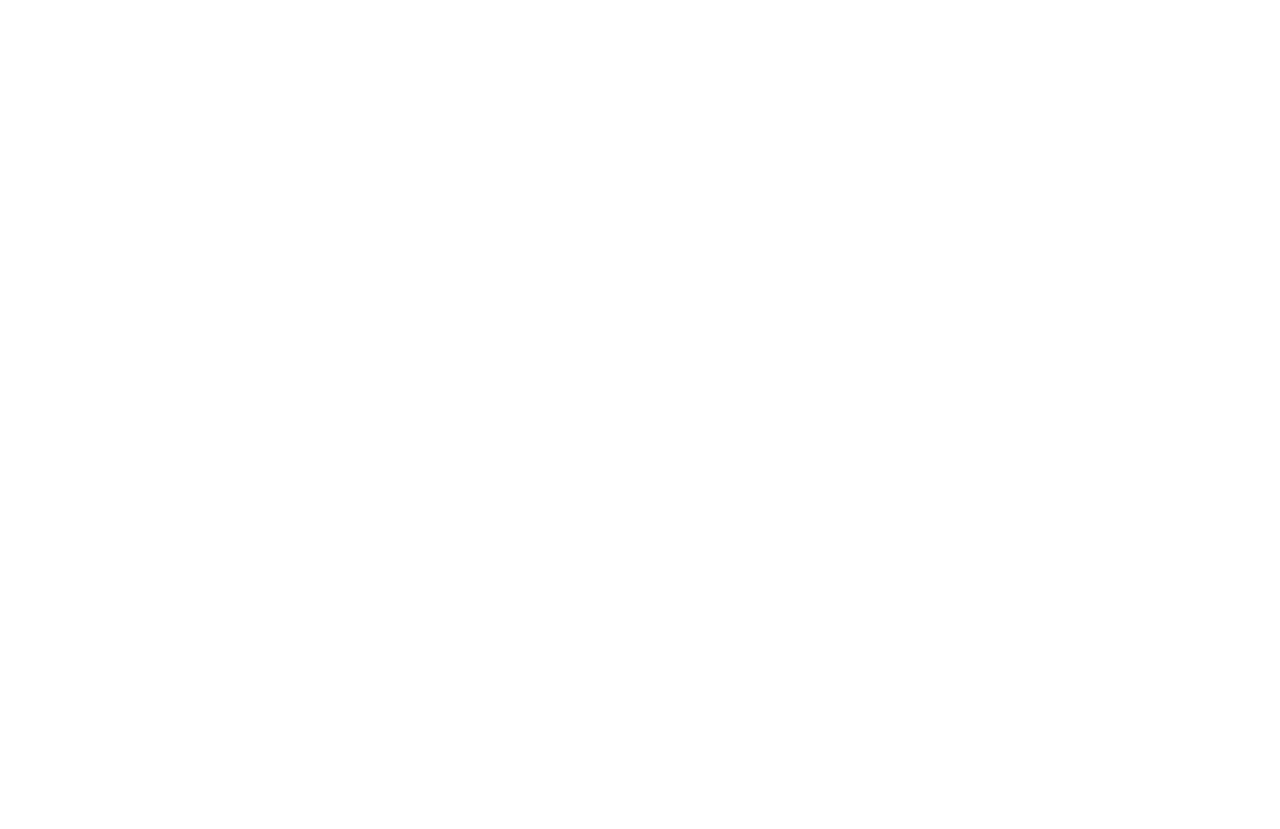
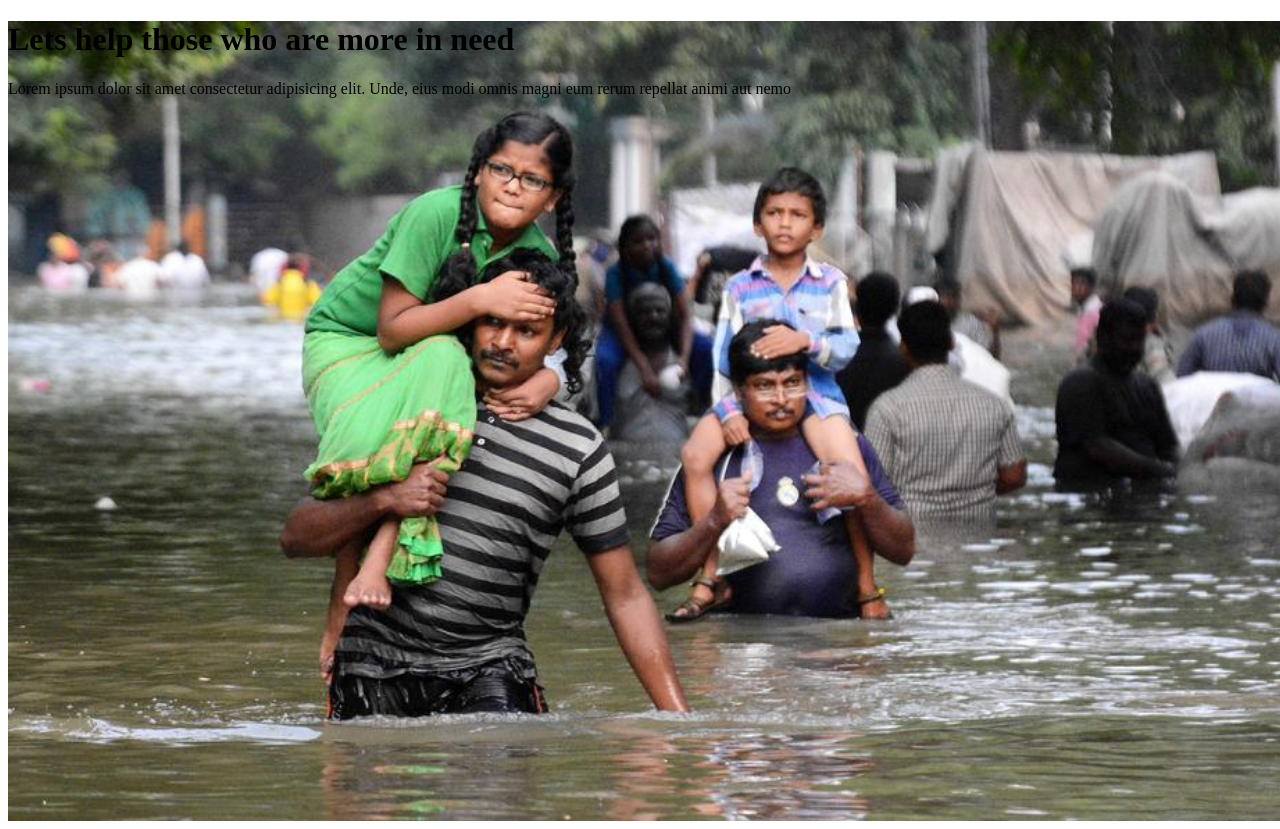
Before and after one commit to me2sumanislam/donate-today, a plain HTML site: page index.html in a window 1280 px wide. Before the commit the page ends 800 px from the top, so only its background shows below. Drawn offline with Linux system fonts and the light colour scheme.

Commit message:
text and color change

```diff
--- a/index.css
+++ b/index.css
@@ -0,0 +1,13 @@
+ .banner{
+    background-image:url("images/donation4.jpg");
+    width: 100vw;
+    height:100vh;
+    position:relative;
+    background-repeat:no-repeat;
+    background-size:cover;
+ }
+
+ .banner text{
+    text-align:center;
+    color:content: '\f3e3';
+ }
--- a/index.html
+++ b/index.html
@@ -5,8 +5,46 @@
     <meta http-equiv="X-UA-Compatible" content="IE=edge">
     <meta name="viewport" content="width=device-width, initial-scale=1.0">
     <title>Help the flood victims</title>
+    <link rel="stylesheet" href="index.css">
 </head>
 <body>
+ <!-- <h1>allah</h1> -->
+    <header>
+        <div class ="banner">
+
+            <div class ="banner text">
+                <h1>Lets help those who are more in need</h1>
+                <p>Lorem ipsum dolor sit amet consectetur adipisicing elit. Unde, eius modi omnis magni eum rerum repellat animi aut nemo </p>
+
+
+
+
+
+
+
+            </div>
+
+
+
+
+
+
+
+
+
+
+        </div>
+
+
+
+
+
+
+
+
+
+
+    </header>
 
 </body>
 </html>
```
